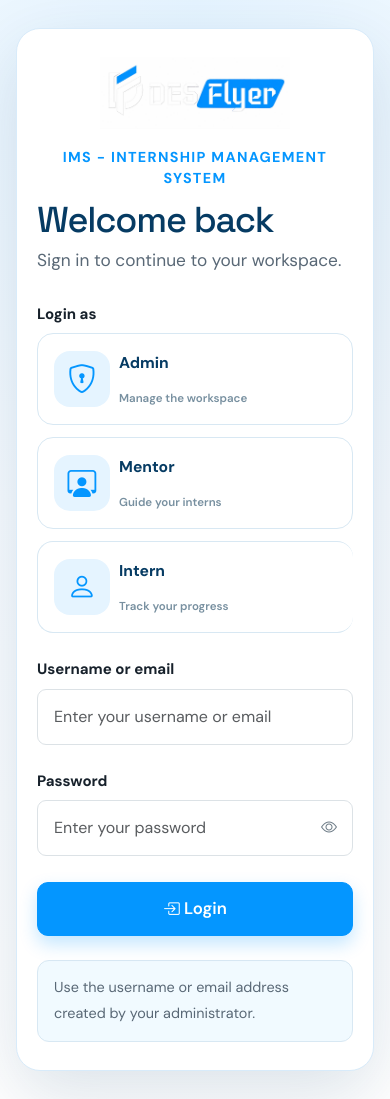
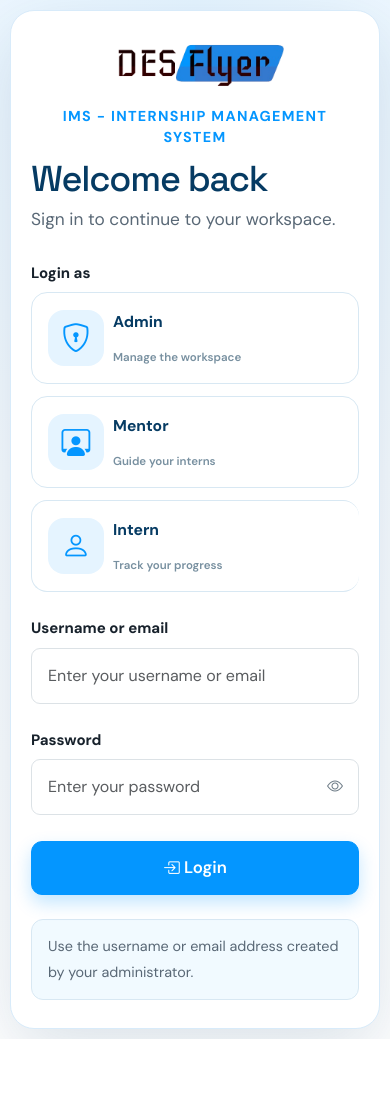
Before and after one commit to Saravanankodi/DesFlyer-INMS-System, a Flask app: page /login in a window 390 px wide. After the commit the page ends 1039 px from the top, so only its background shows below. Run offline with Flask 3, Linux system fonts and the light colour scheme.

Commit message:
updated ism

```diff
--- a/notifications.json
+++ b/notifications.json
@@ -97,6 +97,6 @@
     "user_name": "desflyer",
     "action": "Task assigned",
     "created_at": "2026-09-21T17:35:33+05:30",
-    "read": false
+    "read": true
   }
 ]
--- a/static/style.css
+++ b/static/style.css
@@ -973,3 +973,48 @@ main.container-fluid {
   html, body { height: auto; min-height: 100%; }
   .mentor-intern-task-scroll .table { min-width: 1000px; }
 }
+
+/* Login page: fixed viewport and visible transparent logo */
+html:has(body.login-page), body.login-page {
+  width: 100%;
+  height: 100%;
+  min-height: 100vh;
+  overflow: hidden;
+}
+body.login-page {
+  display: flex;
+  align-items: center;
+  justify-content: center;
+  padding: 16px;
+}
+body.login-page .login-shell {
+  width: min(620px, 100%);
+  max-height: calc(100vh - 32px);
+}
+body.login-page .login-card {
+  max-height: calc(100vh - 32px);
+  overflow: hidden;
+}
+body.login-page .login-card .card-body {
+  max-height: calc(100vh - 32px);
+  overflow-y: auto;
+  scrollbar-width: thin;
+}
+body.login-page .login-brand img {
+  width: min(260px, 72%);
+  height: auto;
+  max-height: 82px;
+  object-fit: contain;
+}
+@media (max-width: 575.98px) {
+  body.login-page { padding: 10px; }
+  body.login-page .login-shell,
+  body.login-page .login-card,
+  body.login-page .login-card .card-body {
+    max-height: calc(100vh - 20px);
+  }
+  body.login-page .login-brand img {
+    width: min(220px, 70%);
+    max-height: 64px;
+  }
+}
--- a/templates/login.html
+++ b/templates/login.html
@@ -11,7 +11,7 @@
 <div class="login-shell">
   <div class="card login-card">
     <div class="card-body p-4 p-lg-5">
-      <div class="login-brand"><img src="{{ url_for('static', filename='images/desflyer-logo1.png') }}" alt="DesFlyer logo"></div>
+      <div class="login-brand"><img src="{{ url_for('static', filename='images/desflyer-logo.png') }}" alt="DesFlyer logo"></div>
       <div class="eyebrow text-center login-system-name">IMS - Internship Management System</div>
       <h1 class="login-title">Welcome back</h1>
       <p class="login-subtitle">Sign in to continue to your workspace.</p>
--- a/users.json
+++ b/users.json
@@ -9,7 +9,7 @@
   {
     "id": "mentor01",
     "username": "atchayasri",
-    "password": "pbkdf2_sha256$70fd5e674c324dd3780527364d9b9c3e$16ab5048098c3aab8305f81926b2838336bd30692a81dd1c4c11ec42f1dc3986",
+    "password": "pbkdf2_sha256$35a4e37c04ce0b3afcafeb503af84a57$ec46ba02c5f7f9622299250d1ed3ed6daf497b0cb9c9c17abeb07450245deaa7",
     "role": "mentor",
     "email": "atchayasri@gmail.com",
     "mentor_id": "101"
```
